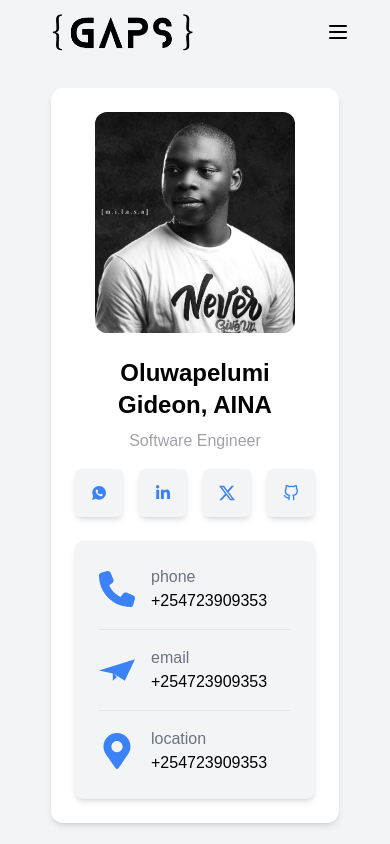
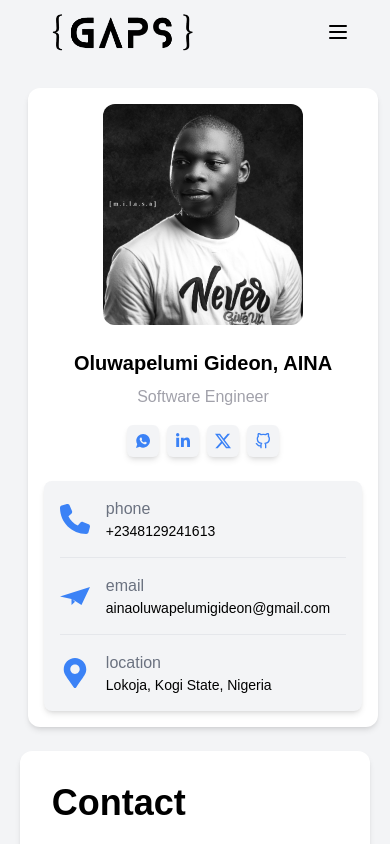
Before and after one commit to OluwapelumiG/OluwapelumiG, a Next.js app: page /contact in a window 390 px wide. Shown: the top 844 px of the page. Built offline with nearby package versions, Linux system fonts and the light colour scheme.

Commit message:
Added Readme and links

```diff
--- a/app/contact/page.tsx
+++ b/app/contact/page.tsx
@@ -42,52 +42,52 @@ export default function Home() {
     <div className="container mx-auto px-4">
       <main className="flex flex-col gap-8 items-center sm:items-start">
         <div className="flex flex-col lg:flex-row p-4 m-2 text-black">
-          <div className="flex-none bg-white rounded-xl shadow-md w-full lg:w-1/3 p-6 mb-8 lg:mb-0 lg:mr-8 hover:shadow-lg transition-shadow duration-300">
+        <div className="flex-none bg-white rounded-xl shadow-md w-full mx-2 sm:mx-4 lg:w-1/3 p-4 sm:p-6 mb-6 lg:mb-0 hover:shadow-lg transition-shadow duration-300">
             <Image src="/images/DSC.jpg" alt="My Picture" width={200} height={200} className="rounded-xl mx-auto mb-6 hover:scale-105 transition-transform duration-300" />
-            <h1 className="text-2xl text-center font-bold mb-2 hover:text-blue-500 transition-colors duration-300">Oluwapelumi Gideon, AINA</h1>
+            <h1 className="text-xl sm:text-2xl text-center font-bold mb-2 hover:text-blue-500 transition-colors duration-300">Oluwapelumi Gideon, AINA</h1>
             <p className="text-zinc-400 text-center mb-4">Software Engineer</p>
-            <div className="flex justify-center space-x-4 mb-6">
-              <a href="#" className="text-blue-500 bg-gray-100 shadow-md p-4 rounded-md hover:text-white hover:bg-blue-500 transition-all duration-300">
+            <div className="flex justify-center space-x-2 sm:space-x-4 mb-6">
+              <a href="https://wa.me/message/CRHFR45SVC6IH1" target="_blank" className="text-blue-500 bg-gray-100 shadow-md p-2 sm:p-4 rounded-md hover:text-white hover:bg-blue-500 transition-all duration-300">
                 <IoLogoWhatsapp />
               </a>
-              <a href="#" className="text-blue-500 bg-gray-100 shadow-md p-4 rounded-md hover:text-white hover:bg-blue-500 transition-all duration-300">
+              <a href="https://web.facebook.com/oluwapelumigedion" target="_blank" className="text-blue-500 bg-gray-100 shadow-md p-2 sm:p-4 rounded-md hover:text-white hover:bg-blue-500 transition-all duration-300">
                 <FaLinkedinIn />
               </a>
-              <a href="#" className="text-blue-500 bg-gray-100 shadow-md p-4 rounded-md hover:text-white hover:bg-blue-500 transition-all duration-300">
+              <a href="https://twitter.com/gapsaina" target="_blank" className="text-blue-500 bg-gray-100 shadow-md p-2 sm:p-4 rounded-md hover:text-white hover:bg-blue-500 transition-all duration-300">
                 <BsTwitterX />
               </a>
-              <a href="#" className="text-blue-500 bg-gray-100 shadow-md p-4 rounded-md hover:text-white hover:bg-blue-500 transition-all duration-300">
+              <a href="https://github.com/OluwapelumiG" target="_blank" className="text-blue-500 bg-gray-100 shadow-md p-2 sm:p-4 rounded-md hover:text-white hover:bg-blue-500 transition-all duration-300">
                 <FiGithub />
               </a>
             </div>
-            <div className="bg-gray-100 shadow-md p-6 rounded-lg hover:shadow-lg transition-shadow duration-300">
+            <div className="bg-gray-100 shadow-md p-4 sm:p-6 rounded-lg hover:shadow-lg transition-shadow duration-300">
               <div className="flex items-center mb-4 hover:translate-x-2 transition-transform duration-300">
-                <span className="text-4xl mr-4">
+                <span className="text-3xl sm:text-4xl mr-4">
                   <FaPhone className="text-blue-500" />
                 </span>
                 <div>
                   <p className="text-gray-500">phone</p>
-                  <p>+254723909353</p>
+                  <p className="text-sm sm:text-base">+2348129241613</p>
                 </div>
               </div>
               <hr className="mb-4" />
               <div className="flex items-center mb-4 hover:translate-x-2 transition-transform duration-300">
-                <span className="text-4xl mr-4">
+                <span className="text-3xl sm:text-4xl mr-4">
                   <SiMinutemailer className="text-blue-500" />
                 </span>
                 <div>
                   <p className="text-gray-500">email</p>
-                  <p>+254723909353</p>
+                  <p className="text-sm sm:text-base">ainaoluwapelumigideon@gmail.com</p>
                 </div>
               </div>
               <hr className="mb-4" />
               <div className="flex items-center hover:translate-x-2 transition-transform duration-300">
-                <span className="text-4xl mr-4">
+                <span className="text-3xl sm:text-4xl mr-4">
                   <FaMapMarkerAlt className="text-blue-500" />
                 </span>
                 <div>
                   <p className="text-gray-500">location</p>
-                  <p>+254723909353</p>
+                  <p className="text-sm sm:text-base">Lokoja, Kogi State, Nigeria</p>
                 </div>
               </div>
             </div>
--- a/app/page.tsx
+++ b/app/page.tsx
@@ -16,16 +16,16 @@ export default function Home(): JSX.Element {
             <h1 className="text-xl sm:text-2xl text-center font-bold mb-2 hover:text-blue-500 transition-colors duration-300">Oluwapelumi Gideon, AINA</h1>
             <p className="text-zinc-400 text-center mb-4">Software Engineer</p>
             <div className="flex justify-center space-x-2 sm:space-x-4 mb-6">
-              <a href="#" className="text-blue-500 bg-gray-100 shadow-md p-2 sm:p-4 rounded-md hover:text-white hover:bg-blue-500 transition-all duration-300">
+              <a href="https://wa.me/message/CRHFR45SVC6IH1" target="_blank" className="text-blue-500 bg-gray-100 shadow-md p-2 sm:p-4 rounded-md hover:text-white hover:bg-blue-500 transition-all duration-300">
                 <IoLogoWhatsapp />
               </a>
-              <a href="#" className="text-blue-500 bg-gray-100 shadow-md p-2 sm:p-4 rounded-md hover:text-white hover:bg-blue-500 transition-all duration-300">
+              <a href="https://web.facebook.com/oluwapelumigedion" target="_blank" className="text-blue-500 bg-gray-100 shadow-md p-2 sm:p-4 rounded-md hover:text-white hover:bg-blue-500 transition-all duration-300">
                 <FaLinkedinIn />
               </a>
-              <a href="#" className="text-blue-500 bg-gray-100 shadow-md p-2 sm:p-4 rounded-md hover:text-white hover:bg-blue-500 transition-all duration-300">
+              <a href="https://twitter.com/gapsaina" target="_blank" className="text-blue-500 bg-gray-100 shadow-md p-2 sm:p-4 rounded-md hover:text-white hover:bg-blue-500 transition-all duration-300">
                 <BsTwitterX />
               </a>
-              <a href="#" className="text-blue-500 bg-gray-100 shadow-md p-2 sm:p-4 rounded-md hover:text-white hover:bg-blue-500 transition-all duration-300">
+              <a href="https://github.com/OluwapelumiG" target="_blank" className="text-blue-500 bg-gray-100 shadow-md p-2 sm:p-4 rounded-md hover:text-white hover:bg-blue-500 transition-all duration-300">
                 <FiGithub />
               </a>
             </div>
@@ -36,7 +36,7 @@ export default function Home(): JSX.Element {
                 </span>
                 <div>
                   <p className="text-gray-500">phone</p>
-                  <p className="text-sm sm:text-base">+254723909353</p>
+                  <p className="text-sm sm:text-base">+2348129241613</p>
                 </div>
               </div>
               <hr className="mb-4" />
@@ -46,7 +46,7 @@ export default function Home(): JSX.Element {
                 </span>
                 <div>
                   <p className="text-gray-500">email</p>
-                  <p className="text-sm sm:text-base">+254723909353</p>
+                  <p className="text-sm sm:text-base">ainaoluwapelumigideon@gmail.com</p>
                 </div>
               </div>
               <hr className="mb-4" />
@@ -56,7 +56,7 @@ export default function Home(): JSX.Element {
                 </span>
                 <div>
                   <p className="text-gray-500">location</p>
-                  <p className="text-sm sm:text-base">+254723909353</p>
+                  <p className="text-sm sm:text-base">Lokoja, Kogi State, Nigeria</p>
                 </div>
               </div>
             </div>
```
Also changed, not shown: 1 other file (tests, documents, lock files or other folders).
